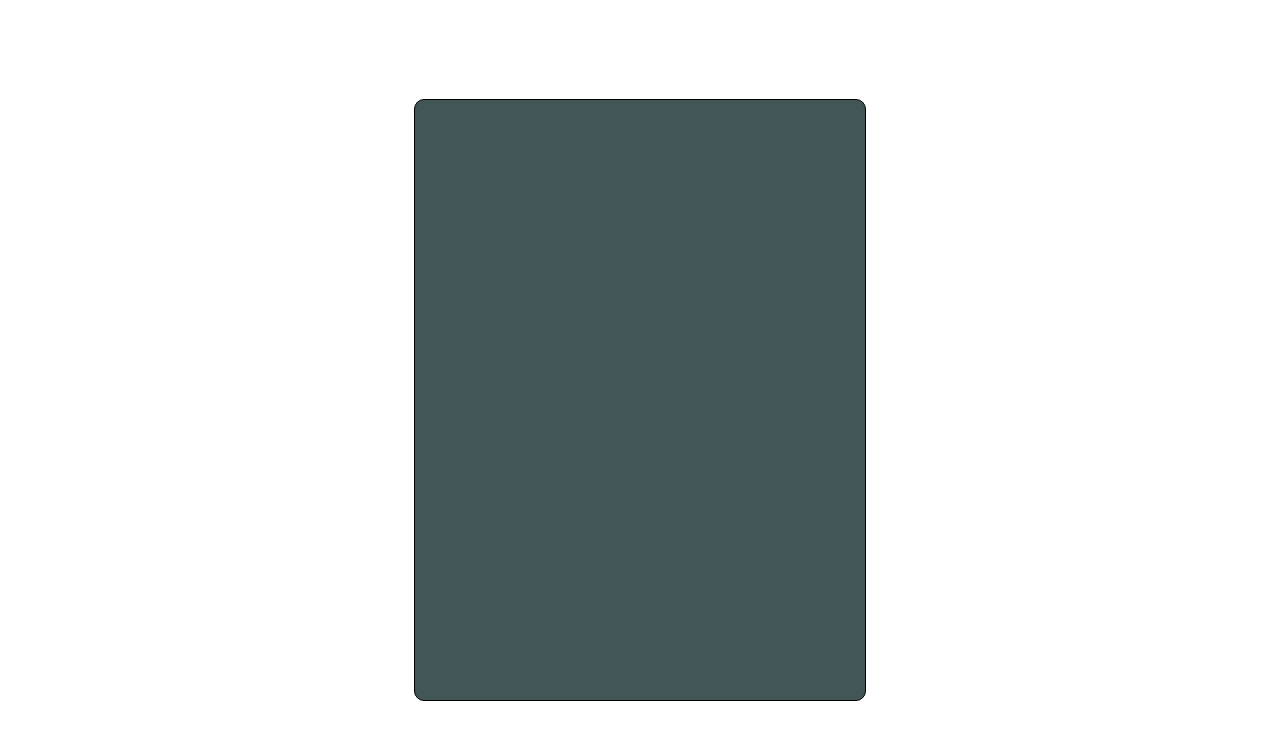
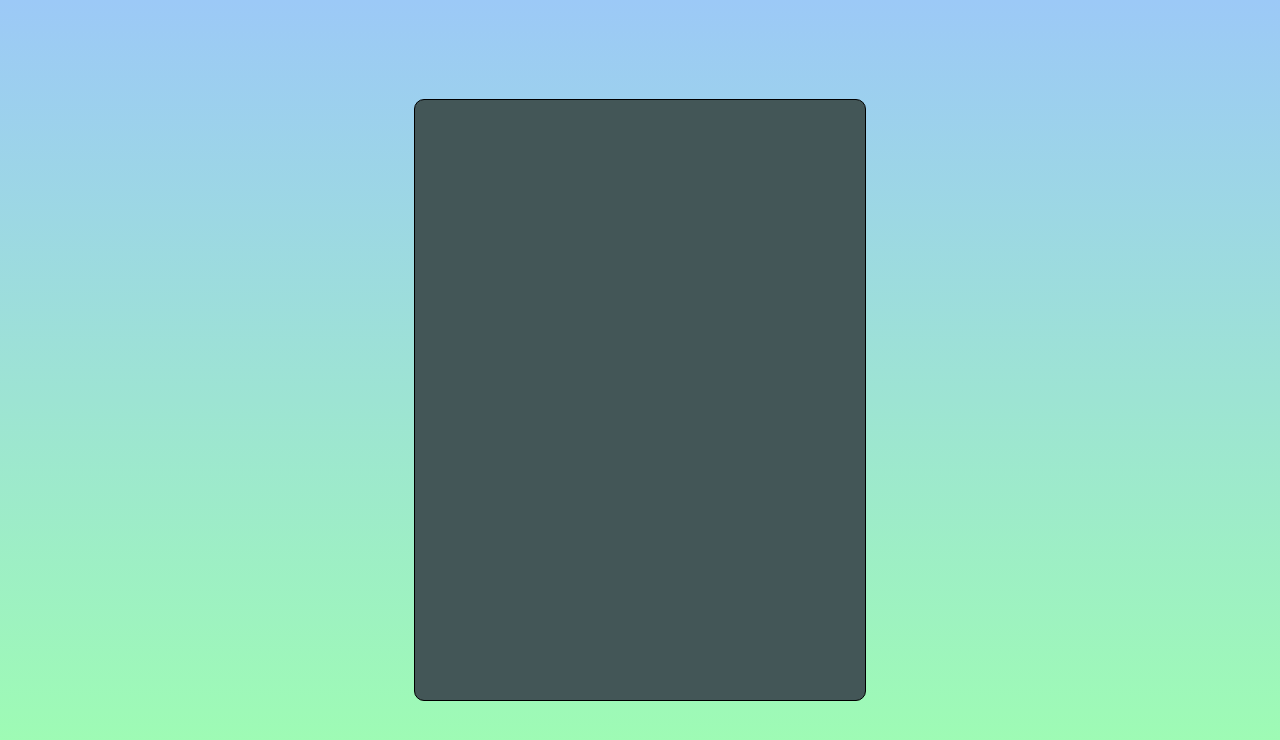
Before and after one commit to AlexisW42/calculator, a plain HTML site: page index.html in a window 1280 px wide. Drawn offline with Linux system fonts and the light colour scheme.

Commit message:
Created frame for calculator and added a background to the page

```diff
--- a/index.html
+++ b/index.html
@@ -1,5 +1,6 @@
 <!DOCTYPE html>
 <html lang="en">
+
 <head>
     <meta charset="UTF-8">
     <meta http-equiv="X-UA-Compatible" content="IE=edge">
@@ -7,8 +8,11 @@
     <title>Calculator JS</title>
     <link rel="stylesheet" href="styles/style.css">
 </head>
+
 <body>
-    <div id="calculator"></div>
+    <div id="calculator">
+        <div id="display"></div>
+    </div>
 </body>
 
 <script src="index.js"></script>
--- a/styles/style.css
+++ b/styles/style.css
@@ -6,6 +6,7 @@ html, body {
 }
 
 body {
+    background: linear-gradient(180deg, #9cc9f7, #9effaf);
     align-items: center;
     justify-content: center;
 }
```
